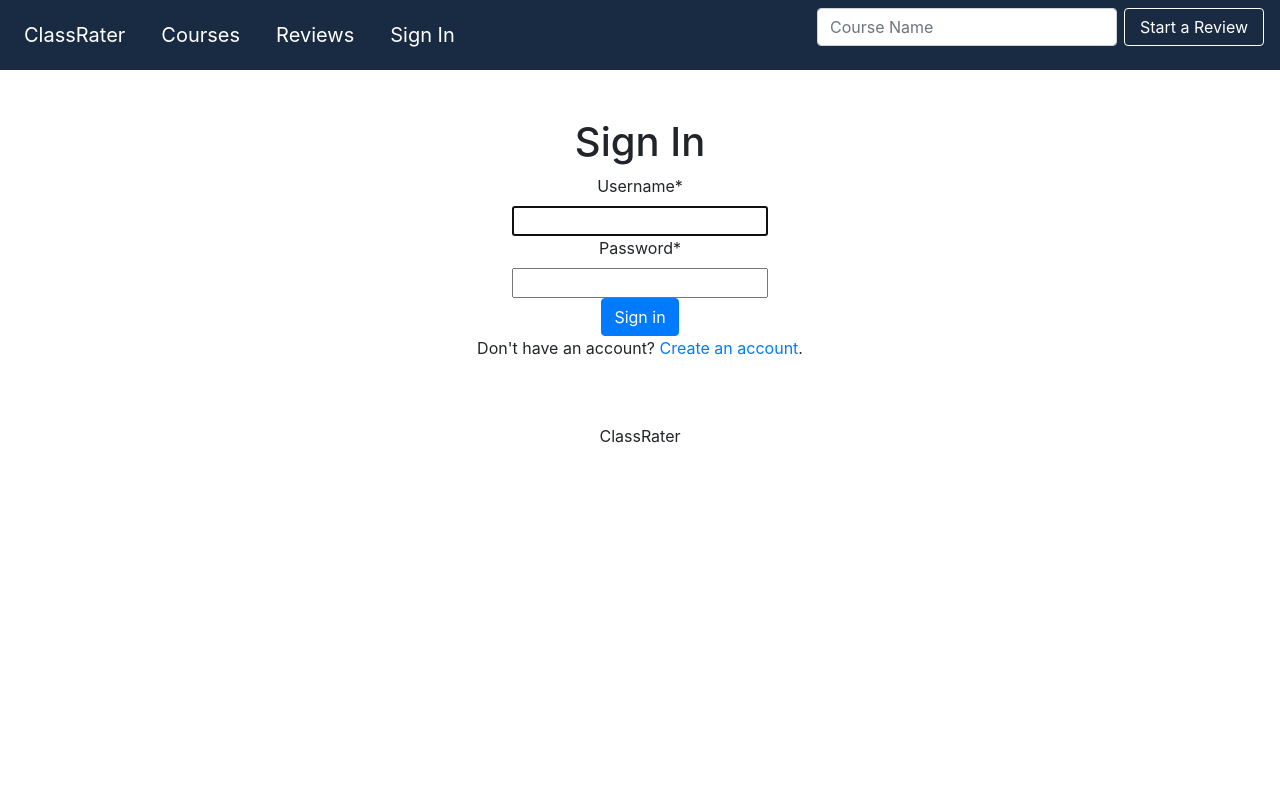
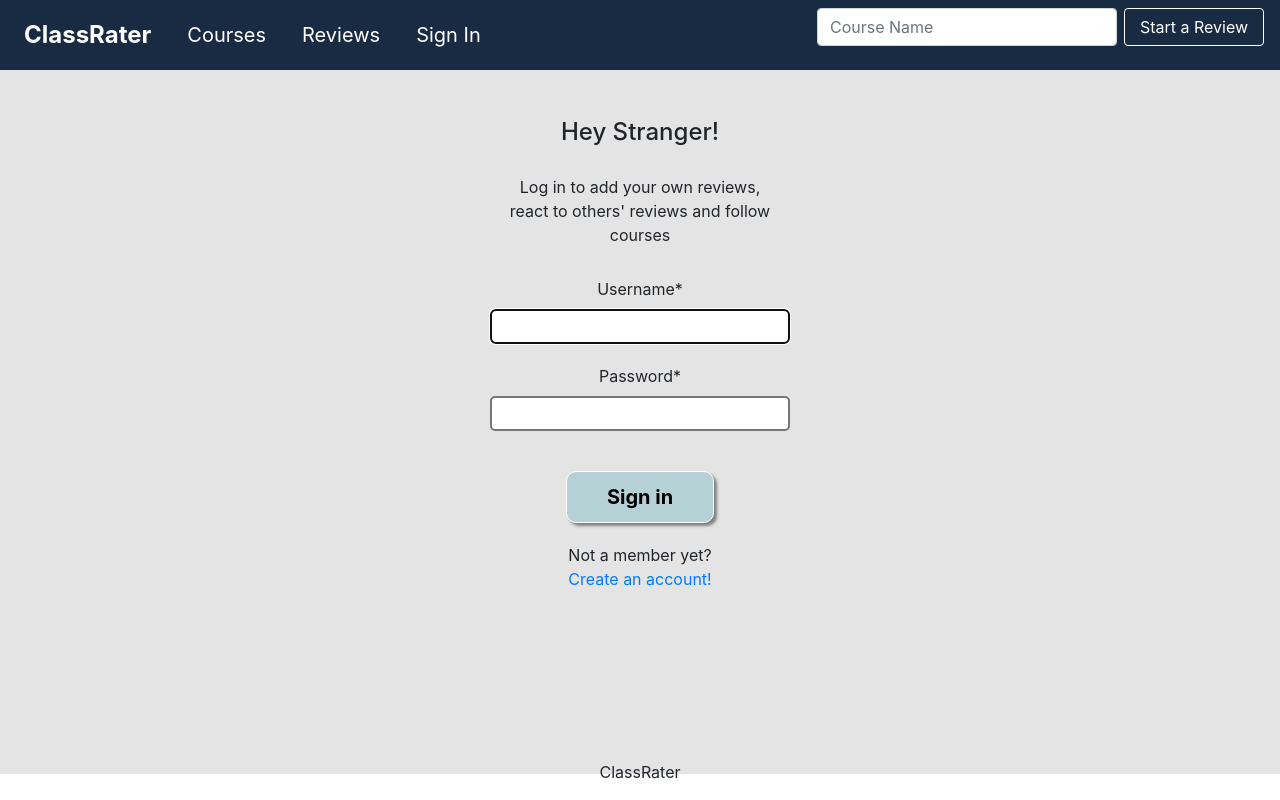
Before and after one commit to beyond-io/ClassRater, a Django app: page /users/sign_in/ in a window 1280 px wide. Run offline with Django 3.2, Linux system fonts and the light colour scheme; some libraries are stand-ins or nearby versions.

Commit message:
Updated CSS and HTML files
- all pages now have the same background color and style
- small improvments and bug fixes in view

```diff
--- a/homepage/static/css/app_layout.css
+++ b/homepage/static/css/app_layout.css
@@ -15,6 +15,29 @@
     width: 140px;
 }
 
+.app-title {
+	font-weight: bold;
+	font-size: 24px;
+}
+
+.navbar-nav {
+	align-items: center;
+}
+
+.main-container {
+	height: 88vh;
+	background-color: #E4E4E4;
+}
+
+.footer {
+  position: fixed;
+  left: 0;
+  bottom: 0;
+  width: 100%;
+  display: flex;
+  justify-content: center;
+}
+
 .course-search {
 	width: 300px;
 }
--- a/homepage/static/css/reviews.css
+++ b/homepage/static/css/reviews.css
@@ -3,6 +3,7 @@
 	display: flex;
 	justify-content: center;
 	flex-direction: column;
+	background-color: #E4E4E4;
 }
 
 .reviews-container {
@@ -10,3 +11,7 @@
 	flex-flow: row wrap;
 	justify-content: center;
 }
+
+.footer {
+	opacity: 0;
+}
--- /dev/null
+++ b/homepage/static/css/sign_in.css
@@ -0,0 +1,42 @@
+.page-container {
+    background-color: #E4E4E4;
+    padding-bottom: 50px;
+    height: 100%;
+}
+
+.post-btn {
+    background-color: #B6D1D5 !important;
+    color: black;
+    font-weight: bold;
+    font-size: 20px;
+    padding: 10px 40px 10px 40px;
+    border: 1px solid white;
+    border-radius: 10px;
+    margin: 20px;
+    box-shadow: 3px 3px 3px grey;
+}
+
+.details-container {
+    display: flex;
+    justify-content: center;
+}
+
+.details {
+    width: 25%;
+    margin: 20px;
+}
+
+.review-form {
+    width: 90%;
+}
+
+.control-group {
+    margin: 10px 0 20px 0;
+}
+
+input {
+    border-radius: 5px;
+    width: 300px;
+    border-style: solid;
+    height: 35px;
+}
--- a/homepage/templates/homepage/app_layout.html
+++ b/homepage/templates/homepage/app_layout.html
@@ -14,7 +14,7 @@
     .author, .eom { color: grey }
      .messages {
         font-size: 22px;
-        background-color:LightSteelBlue;
+        background-color:#F9AA73;
         text-shadow: 1px 1px 2px black;
         color: white;
         padding: 10px;
@@ -32,7 +32,7 @@
     <div class="collapse navbar-collapse" id="collapsibleNavbar">
         <ul class="navbar-nav">
             <li class="nav-item">
-                <a class="nav-link" href="/">ClassRater</a>
+                <a class="nav-link app-title" href="/">ClassRater</a>
             </li>
             <li class="nav-item">
                 <a class="nav-link" href="/courses">Courses</a>
@@ -77,13 +77,13 @@
 {% endif %}
 
 
-<div class="text-center" style="margin-bottom:0">
+<div class="text-center main-container" style="margin-bottom:0">
     {% block content %}
     {% endblock %}
 </div>
 
 
-<div class="text-center">
+<div class="footer">
     <p>ClassRater</p>
 </div>
 
--- a/homepage/templates/homepage/users/sign_in.html
+++ b/homepage/templates/homepage/users/sign_in.html
@@ -1,17 +1,27 @@
 {% extends "homepage/app_layout.html" %}
-
 {% block content %}
-
 {% load crispy_forms_tags %}
-
-<div class="container py-5">
-    <h1>Sign In</h1>
-    <form method="POST">
-        {% csrf_token %}
-        {{ sign_in_form|crispy }}
-        <button class="btn btn-primary" type="submit">Sign in</button>
-    </form>
-    <p class="text-center">Don't have an account? <a href="/users/sign_up">Create an account</a>.</p>
+{% load static %}
+<head>
+    <link rel="stylesheet" href="{% static 'css/sign_in.css' %}">
+</head>
+<body>
+<div class="page-container">
+    <div class="container py-5">
+        <h4>Hey Stranger!</h4>
+        <div class="details-container">
+            <div class="details">
+                Log in to add your own reviews, react to others' reviews and follow courses
+            </div>
+        </div>
+        <form method="POST">
+            {% csrf_token %}
+            {{ sign_in_form|crispy }}
+            <button class="btn btn-primary post-btn" type="submit">Sign in</button>
+        </form>
+        <div class="text-center">Not a member yet?</div>
+        <a href="/users/sign_up">Create an account!</a>
+    </div>
 </div>
-
+</body>
 {% endblock %}
```
Also changed, not shown: homepage/static/css/my_profile.css (+4 -4 lines), homepage/static/css/sign_up.css (added, +32 -0 lines), homepage/templates/homepage/courses/courses.html (+18 -5 lines), homepage/templates/homepage/users/my_profile.html (+2 -6 lines), homepage/templates/homepage/users/sign_up.html (+10 -6 lines), homepage/static/css/landing.css (line endings or trailing spaces).
